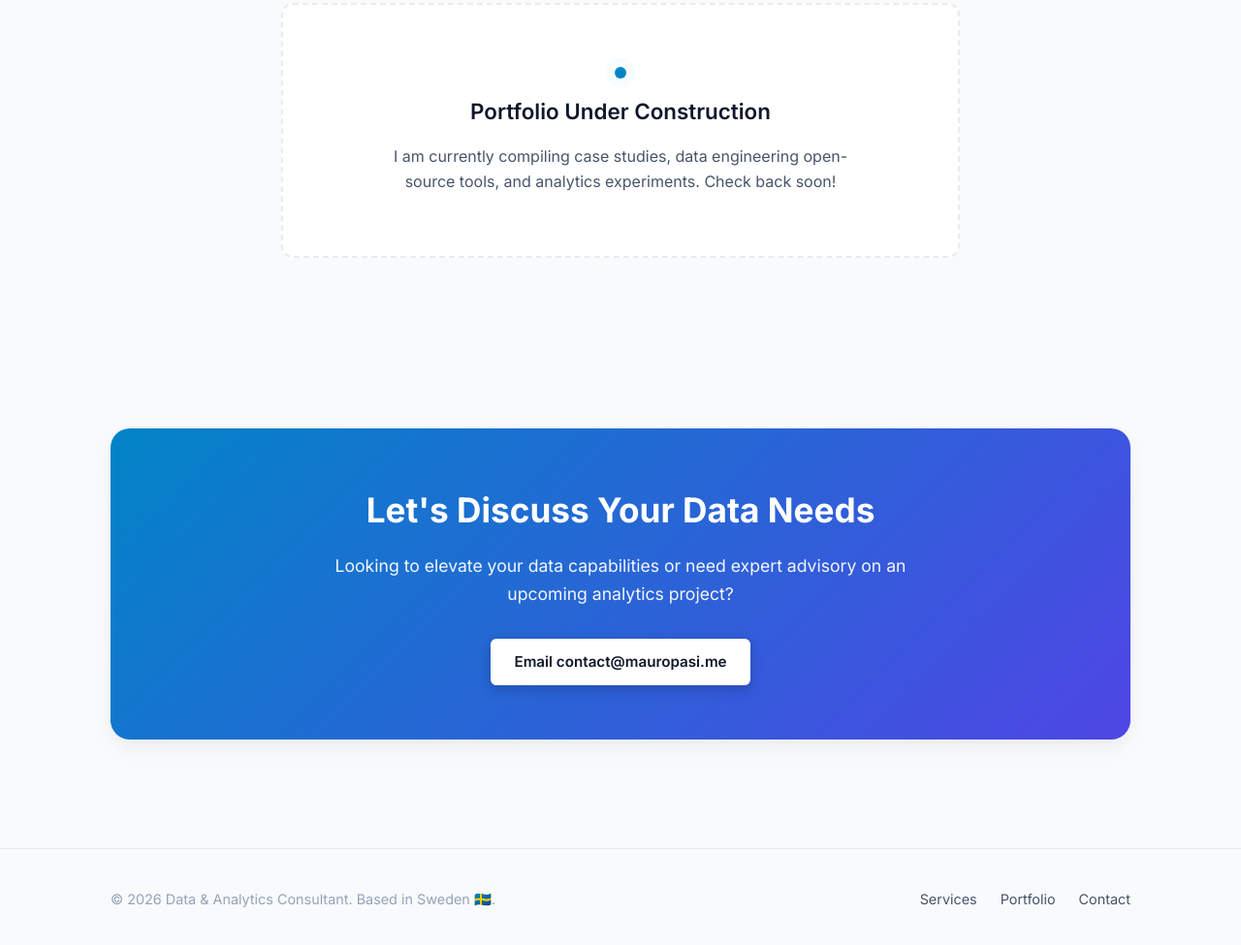
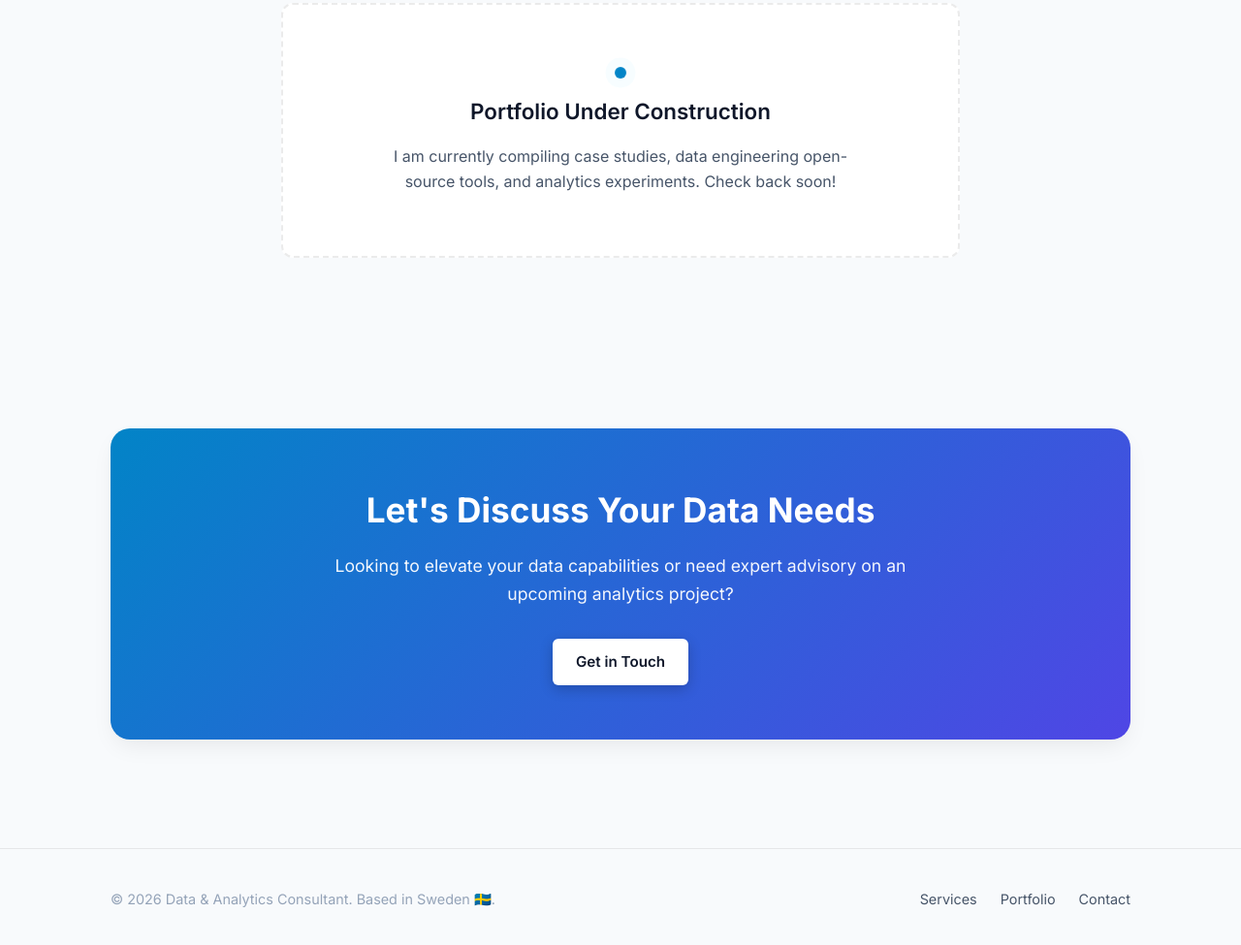
Before and after one commit to mauropasi/mauropasi.me, a plain HTML site: page index.html in a window 1280 px wide. Shown: the part 1793-2768 px from the top of the page at 97% size. Drawn offline with Linux system fonts and the light colour scheme.

Commit message:
Update CTA button text back to 'Get in Touch'

```diff
--- a/index.html
+++ b/index.html
@@ -124,7 +124,7 @@
                         <h2>Let's Discuss Your Data Needs</h2>
                         <p>Looking to elevate your data capabilities or need expert advisory on an upcoming analytics project?</p>
                         <div class="contact-methods">
-                            <a href="mailto:contact@mauropasi.me" class="btn btn-primary">Email contact@mauropasi.me</a>
+                            <a href="mailto:contact@mauropasi.me" class="btn btn-primary">Get in Touch</a>
                         </div>
                     </div>
                 </div>
```
